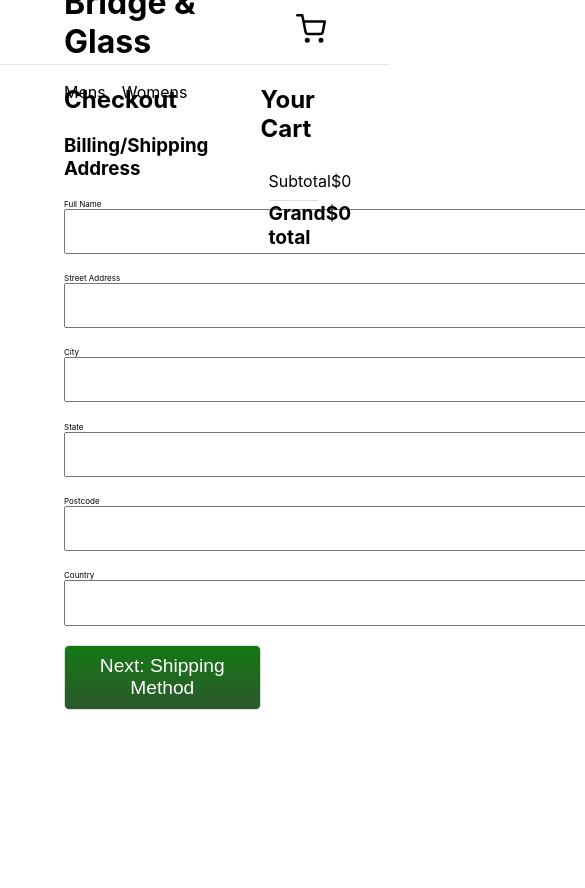
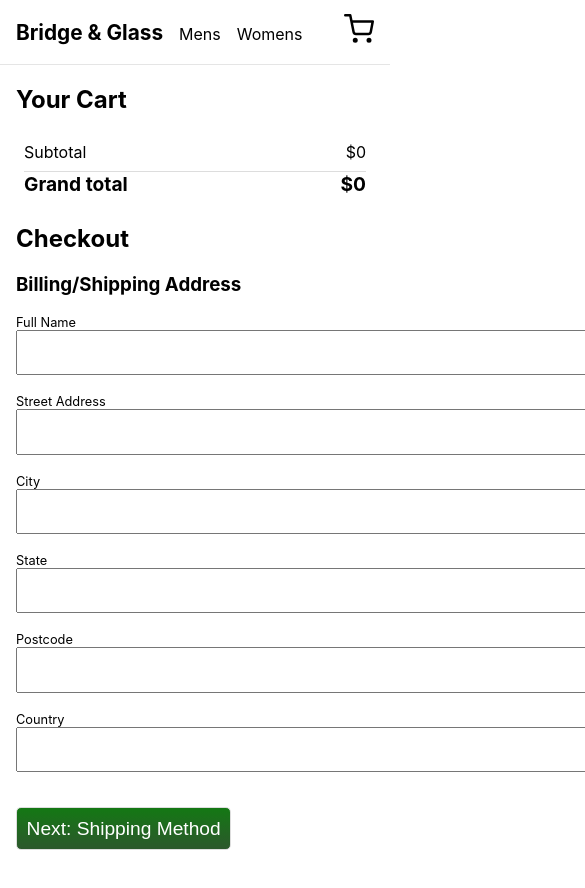
Before and after one commit to theseamusjames/ddd-example-site, a React (Create React App) app: page /checkout in a window 390 px wide. Shown: the top 888 px of the page, 585 px wide, since content can reach past the window. Before the commit the page ends 844 px from the top, so only its background shows below. Built offline with nearby package versions, Linux system fonts and the light colour scheme.

Commit message:
Made everything responsive.

```diff
--- a/src/App.css
+++ b/src/App.css
@@ -42,4 +42,20 @@
 main {
   padding-left: 4em;
   padding-right: 4em;
+  margin-bottom: 5em;
 }
+
+@media screen and (max-width: 900px) {
+  main {
+    padding-left: 1em;
+    padding-right: 1em;
+  }
+  .header {
+    padding-left: 1em;
+    padding-right: 1em;
+  }
+
+  .header h1 {
+    font-size: 1.3em;
+  }
+}
--- a/src/components/Cart.css
+++ b/src/components/Cart.css
@@ -69,3 +69,15 @@
     align-content: center;
     padding: 3em;
 }
+
+@media screen and (max-width: 900px) {
+    .cart.show {
+        width: 80%;
+    }
+}
+
+@media screen and (min-width: 901px) and (max-width: 1200px) {
+    .cart.show {
+        width: 50%;
+    }
+}
--- a/src/components/Gallery.css
+++ b/src/components/Gallery.css
@@ -13,6 +13,9 @@
 
 .thumbnailList {
     list-style-type: none;
+    margin: 0;
+    margin-top: 1em;
+    padding: 0;
 }
 
 .thumbnailList li {
@@ -22,3 +25,24 @@
     background-size: cover;
     margin-bottom: 1em;
 }
+
+@media screen and (max-width: 900px) {
+    .gallery {
+        flex-direction: column-reverse;
+    }
+    .gallery-leftColumn {
+        max-width: 100%;
+        margin: 0;
+    }
+    .gallery-rightColumn {
+        max-width: 100%;
+    }
+    .thumbnailList {
+        display: flex;
+        margin: 0;
+        padding: 0;
+    }
+    .thumbnailList li {
+        margin-right: 1em;
+    }
+}
--- a/src/components/ProductCard.css
+++ b/src/components/ProductCard.css
@@ -16,3 +16,9 @@
 .productCard p {
     margin: 0;
 }
+
+@media screen and (max-width: 900px) {
+    .productCard {
+        flex-basis: 45%;
+    }
+}
--- a/src/routes/Checkout.css
+++ b/src/routes/Checkout.css
@@ -1,6 +1,10 @@
 .checkout {
     display: flex;
     justify-content: space-around;
+}
+
+.checkout .rightColumn {
+    width: 30%;
 }
 
 .addressPanel fieldset {
@@ -11,7 +15,7 @@
 
 .addressPanel label {
     display: block;
-    font-size: 0.5em;
+    font-size: 0.8em;
 }
 
 .addressPanel input[type='text'] {
@@ -29,7 +33,7 @@
 
 .ccFormPanel label {
     display: block;
-    font-size: 0.5em;
+    font-size: 0.8em;
 }
 
 .ccFormPanel input[type='text'] {
@@ -38,3 +42,18 @@
     margin-bottom: 1em;
     width: 30em;
 }
+
+.nextButton {
+    margin-top: 1em;
+    margin-bottom: 4em;
+}
+
+@media screen and (max-width: 900px) {
+    .checkout {
+        flex-direction: column-reverse;
+    }
+
+    .checkout .rightColumn {
+        width: 100%;
+    }
+}
--- a/src/routes/Home.css
+++ b/src/routes/Home.css
@@ -2,5 +2,5 @@
     background: url('http://localhost:3000/assets/home-background.jpg');
     background-size: cover;
     width: 100%;
-    height: 90vh;
+    height: 100vh;
 }
--- a/src/routes/Product.css
+++ b/src/routes/Product.css
@@ -1,14 +1,29 @@
-.product {
+.product .columns {
     display: flex;
 }
 
-.leftColumn {
+.product .columns .leftColumn {
     max-width: 75%;
 }
 
-.rightColumn {
+.product .columns .rightColumn {
     width: 25%;
     max-width: 25%;
+}
+
+@media screen and (max-width: 900px) {
+    .product .columns {
+        flex-direction: column;
+    }
+
+    .product .columns .leftColumn {
+        max-width: 100%;
+    }
+
+    .product .columns .rightColumn {
+        max-width: 100%;
+        width: 100%;
+    }
 }
 
 .leftColumn img {
--- a/src/routes/Product.jsx
+++ b/src/routes/Product.jsx
@@ -28,9 +28,9 @@ export default function Product() {
 
     return (
         <section className="product">
+            <div className='columns'>
                 <div className="leftColumn">
                     <Gallery images={product.images} />
-                <Reviews product={product} />
                 </div>
                 <div className="rightColumn">
                     <h2>{product.name}</h2>
@@ -44,6 +44,8 @@ export default function Product() {
                     <h3>Features</h3>
                     <ul>{features}</ul>
                 </div>
+            </div>
+            <Reviews product={product} />
         </section>
     );
 }
```
Lines whose indentation alone changed are shown as unchanged.
